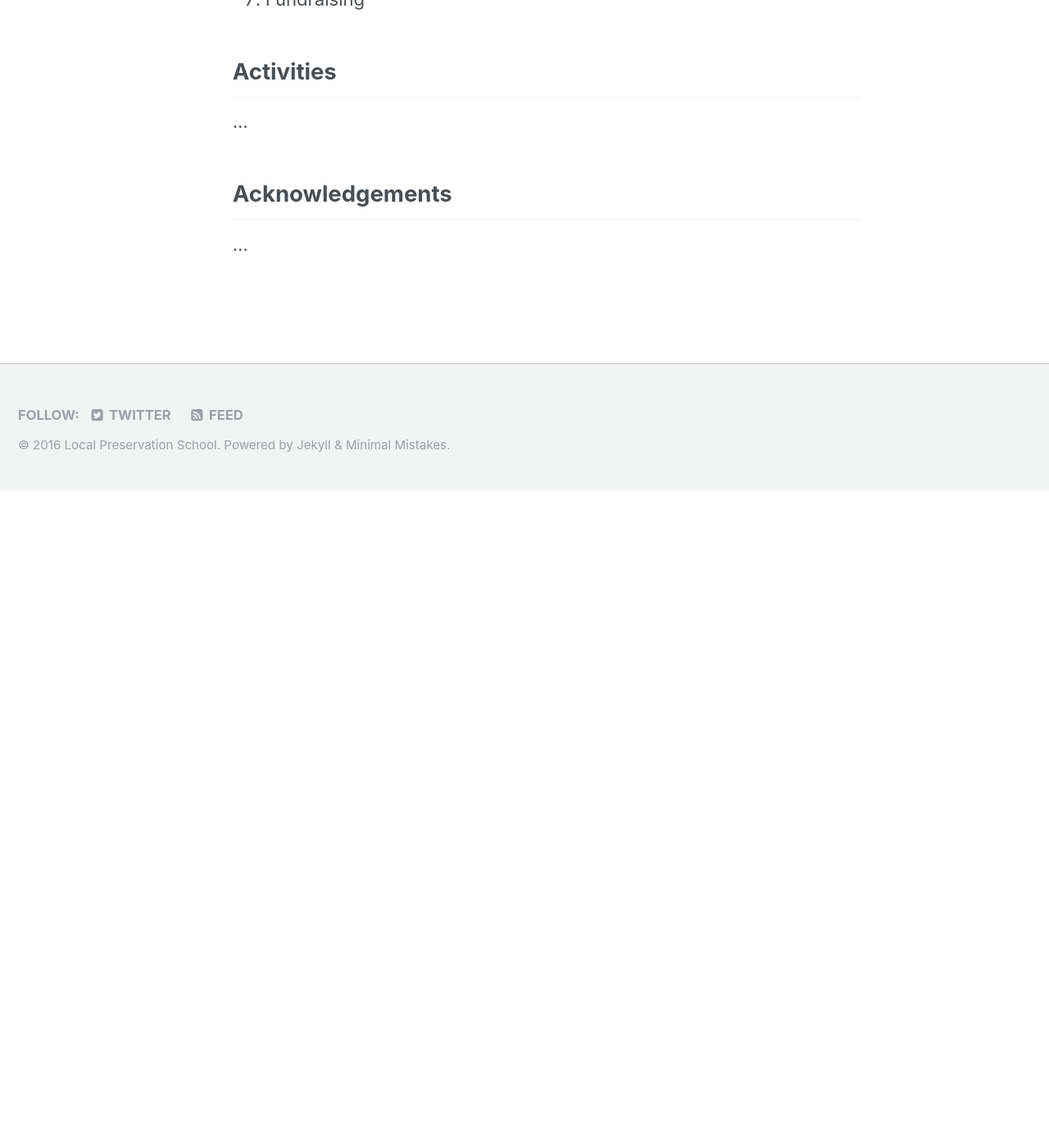
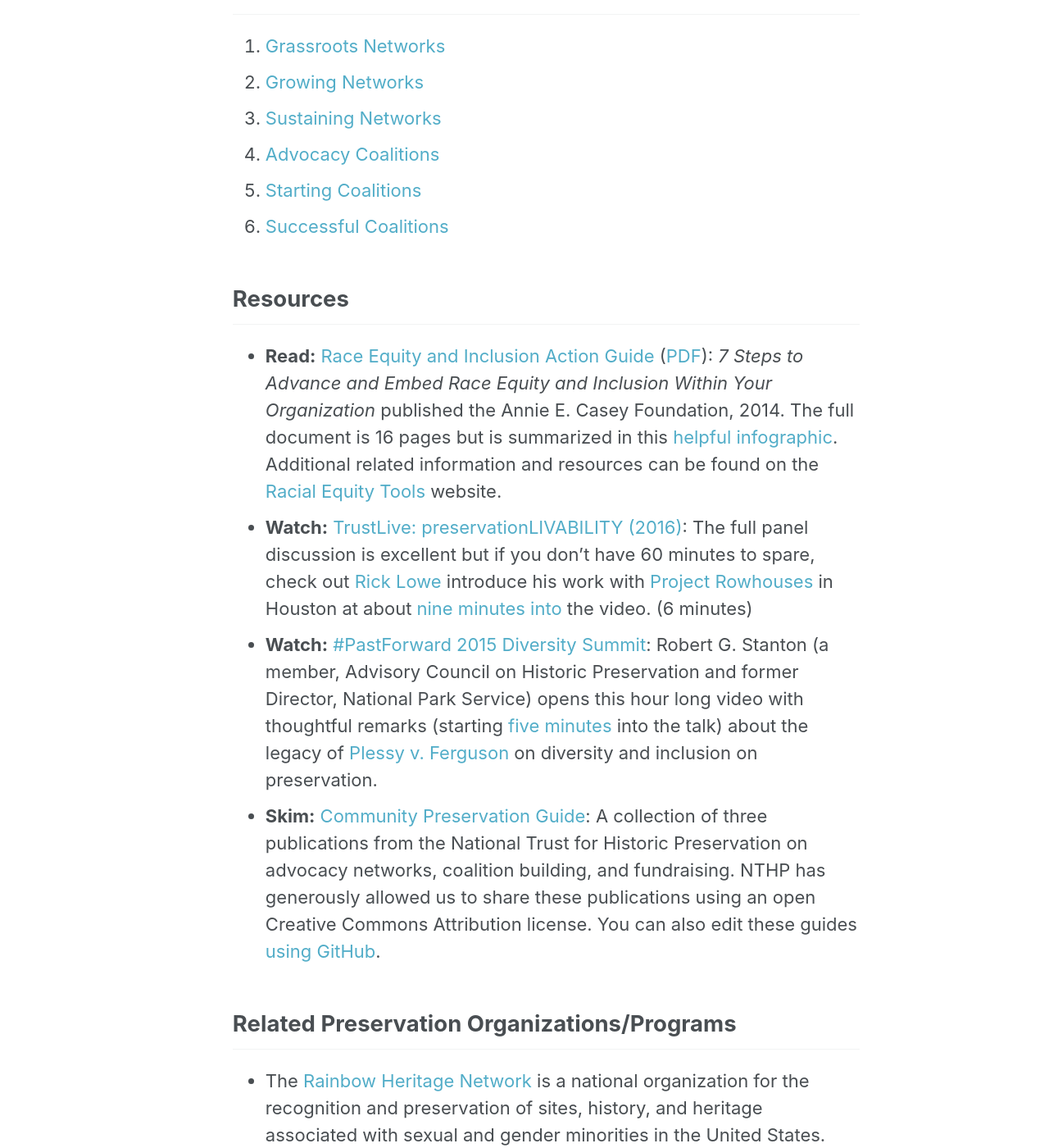
Before and after one commit to localpreservation/community, a Jekyll site: the page built from _pages/home.md, in a window 1280 px wide and 1400 px high, scrolled down 1155 px. Shown: the whole window at 82% size. Built offline with Jekyll 4.4.1, drawn with Linux system fonts in a browser that asks for light colours; before the commit the page ends 1753 px from its top, so only the background shows below that; some of the changed text lies outside the part shown.

Commit message:
Update home page image; add related resources

```diff
--- a/_pages/home.md
+++ b/_pages/home.md
@@ -3,18 +3,22 @@ title: "Community Preservation Guide"
 excerpt: "Learn how to build inclusive and diverse communities to support and advocate for historic preservation."
 permalink: /
 header:
-  overlay_image: Selma-22-1280.jpg
+  overlay_image: Selma-21-1280.jpg
   overlay_filter: "0.5"
-  caption: "The Obamas and the Bushes walk across the Edmund Pettus Bridge in Selma, AL, 2015. [Official White House Photo by Lawrence Jackson](https://www.whitehouse.gov/blog/2015/03/09/behind-lens-selma-50-years-later) ([PD](https://creativecommons.org/publicdomain/mark/1.0/))"
+  caption: "March across the Edmund Pettus Bridge in Selma, Alabama, 2015. [Official White House Photo by Pete Souza](https://www.whitehouse.gov/blog/2015/03/09/behind-lens-selma-50-years-later) ([PD](https://creativecommons.org/publicdomain/mark/1.0/))"
   cta_label: "About"
   cta_url: "/about/"
 ---
 
-...
-
-## Related Resources
+This resource is for people interested in learning how local preservationists can build more inclusive programs, advocacy campaigns, and organizations.
 
 [Learn more about this guide.](/community/about/)
+
+This resource is based on publications by the National Trust for Historic Preservation including:
+
+- Developing a Grassroots Network from the Advocacy Training Manual by the Center for State and Local Policy ([PDF](https://drive.google.com/open?id=0ByRNPnSQ-I35YVAtUC1JdnBiWWM))
+- Working with an Advocacy Coalition ([PDF](https://drive.google.com/open?id=0ByRNPnSQ-I35ZXc4eERxem1mamc)) from the Advocacy Training Manual by the Center for State and Local Policy
+- Fundraising Basics for Preservation Organizations by Martha Vail for Preservation Books ([PDF](https://drive.google.com/open?id=0ByRNPnSQ-I35TlUwSmkwbVN3em8))
 
 ## Guides
 
@@ -24,12 +28,21 @@ header:
 4. [Advocacy Coalitions](/community/guides/advocacy-coalitions/)
 5. [Starting Coalitions](/community/guides/starting-coalitions/)
 6. [Successful Coalitions](/community/guides/successful-coalitions/)
-7. Fundraising
 
-## Activities
+## Resources
 
-...
+- **Read:** [Race Equity and Inclusion Action Guide](http://www.aecf.org/resources/race-equity-and-inclusion-action-guide/) ([PDF](http://www.aecf.org/m/resourcedoc/AECF_EmbracingEquity7Steps-2014.pdf)): _7 Steps to Advance and Embed Race Equity and Inclusion Within Your Organization_ published the Annie E. Casey Foundation, 2014. The full document is 16 pages but is summarized in this [helpful infographic](https://pbs.twimg.com/media/CzGVpaOXUAM7PQg.jpg:large). Additional related information and resources can be found on the [Racial Equity Tools](http://racialequitytools.org) website.
+- **Watch:** [TrustLive: preservationLIVABILITY (2016)](https://www.youtube.com/watch?v=R9GBBSwp01w&list=PLk9GN_xSQe42Yo2ijnPVoynVvD6iMqYsA&index=4): The full panel discussion is excellent but if you don't have 60 minutes to spare, check out [Rick Lowe](https://en.wikipedia.org/wiki/Rick_Lowe) introduce his work with [Project Rowhouses](http://projectrowhouses.org/) in Houston at about [nine minutes into](https://youtu.be/R9GBBSwp01w?t=8m45s) the video. (6 minutes)
+- **Watch:** [#PastForward 2015 Diversity Summit](https://www.youtube.com/watch?v=7YyfrL5f8mo): Robert G. Stanton (a member, Advisory Council on Historic Preservation and former Director, National Park Service) opens this hour long video with thoughtful remarks (starting [five minutes](https://youtu.be/7YyfrL5f8mo?t=5m52s) into the talk) about the legacy of [Plessy v. Ferguson](https://en.wikipedia.org/wiki/Plessy_v._Ferguson) on diversity and inclusion on preservation.
+- **Skim:** [Community Preservation Guide](https://localpreservation.github.io/community/): A collection of three publications from the National Trust for Historic Preservation on advocacy networks, coalition building, and fundraising. NTHP has generously allowed us to share these publications using an open Creative Commons Attribution license. You can also edit these guides [using GitHub](https://github.com/localpreservation/community).
+
+## Related Preservation Organizations/Programs
+
+- The [Rainbow Heritage Network](https://rainbowheritagenetwork.org/) is a national organization for the recognition and preservation of sites, history, and heritage associated with sexual and gender minorities in the United States. This includes, but is not limited to, those who identify as lesbian, gay, bisexual, transgender, and queer (LGBTQ). Join the[Facebook group](https://www.facebook.com/groups/439557382858786/) for updates or explore the [RHN directory of local projects](https://rainbowheritagenetwork.org/directory/).
+- [Latinos in Heritage Conservation](https://www.facebook.com/latinoheritageconservation) is a grassroots network dedicated to promoting historic preservation in Latino communities throughout the United States.
+- [Asian & Pacific Islander Americans in Historic Preservation](http://www.apiahip.org/) is a national network of preservationists, historians, planners, and advocates focused on historic and cultural preservation in Asian & Pacific Islander American communities.
+- The [National Underground Railroad Network to Freedom Program](https://www.nps.gov/subjects/ugrr/index.htm) of the National Park Service organizes an [annual conference](https://www.nps.gov/subjects/ugrr/annual-conference.htm), maintains a [membership program](https://www.nps.gov/subjects/ugrr/join_ntf/index.htm), and provides [educational resources](https://www.nps.gov/subjects/ugrr/education/index.htm).
 
 ## Acknowledgements
 
-...
+Special thanks to Priya Chhaya and Rhonda Sincavage from the [National Trust for Historic Preservation](https://savingplaces.org/); Rebecca Miller and Samantha Hunter from the [DC Preservation League](http://www.dcpreservation.org/) for supporting the development of this resource.
```
Also changed, not shown: images/Selma-21-1280.jpg (added).
